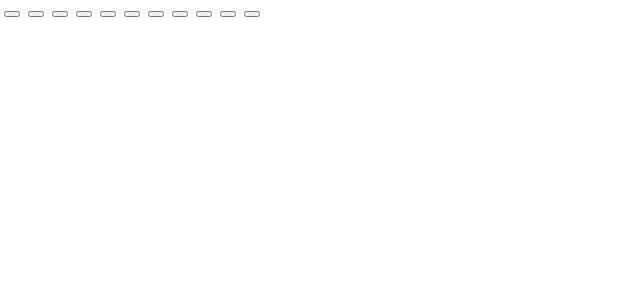
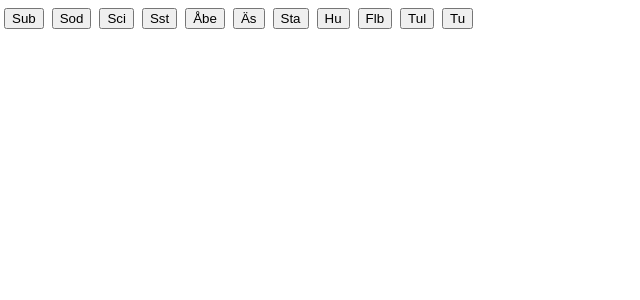
Before and after one commit to rhersen/countdown-vite, a React (Vite) app: page / in a window 1280 px wide. Shown: the top 300 px of the page, without its empty margins (0-640 px from the left). Built offline with nearby package versions, Linux system fonts and the light colour scheme; no server answers.

Commit message:
convert from class to hooks

```diff
--- a/src/App.tsx
+++ b/src/App.tsx
@@ -1,62 +1,77 @@
-import { Component } from "react";
+import { useEffect, useState } from "react";
 import "./App.css";
 import { add, formatISO, sub } from "date-fns";
-import TrainAnnouncement from "./TrainAnnouncement";
 import Table from "./Table";
 import { SearchParams } from "./SearchParams";
+import TrainAnnouncement from "./TrainAnnouncement";
 
 let intervalId: NodeJS.Timeout;
 
-type MyState = {
-  locations: { [key: string]: string };
-  announcements: TrainAnnouncement[];
-  msg: string;
-  now: Date;
-  eventSource?: EventSource;
-};
-
-class App extends Component {
-  state: MyState = {
-    locations: {},
-    announcements: [],
-    msg: "",
-    now: new Date(),
-  };
-
-  async componentDidMount() {
-    intervalId = setInterval(() => this.setState({ now: new Date() }), 990);
-    const response = await fetch("/.netlify/functions/locations");
-    this.setState({ locations: await response.json() });
-  }
-
-  componentWillUnmount() {
-    clearInterval(intervalId);
-  }
-
-  render() {
 function queryString(params: SearchParams) {
   return params.location
     ? `?location=${params.location}`
     : `?train=${params.trainId}`;
 }
 
+function App() {
+  const [locations, setLocations] = useState<Record<string, string>>({});
+  const [announcements, setAnnouncements] = useState<TrainAnnouncement[]>([]);
+  const [msg, setMsg] = useState("");
+  const [now, setNow] = useState(new Date());
+  const [eventSource, setEventSource] = useState<EventSource>();
+
+  function button(location: string) {
+    return (
+      <button
+        onClick={async () => {
+          const response = await fetch(
+            `/.netlify/functions/announcements?location=${location}`
+          );
+          const json = await response.json();
+          if (json.msg) setMsg(json.msg);
+          if (json.TrainAnnouncement) {
+            setAnnouncements(json.TrainAnnouncement);
+            setMsg("");
+          }
+        }}
+      >
+        {locations[location] ?? location}
+      </button>
+    );
+  }
+
+  useEffect(() => {
+    async function componentDidMount() {
+      intervalId = setInterval(() => setNow(new Date()), 990);
+      const response = await fetch("/.netlify/functions/locations");
+      setLocations(await response.json());
+    }
+
+    function componentWillUnmount() {
+      clearInterval(intervalId);
+    }
+
+    componentDidMount();
+
+    return componentWillUnmount;
+  }, []);
+
   const since = formatISO(sub(new Date(), { hours: 2 })).substring(0, 19);
   const until = formatISO(add(new Date(), { hours: 2 })).substring(0, 19);
-    const { msg, announcements, now, locations } = this.state;
 
   return (
     <div>
-        {this.button("Sub")}
-        {this.button("Sod")}
-        {this.button("Sci")}
-        {this.button("Sst")}
-        {this.button("Åbe")}
-        {this.button("Äs")}
-        {this.button("Sta")}
-        {this.button("Hu")}
-        {this.button("Flb")}
-        {this.button("Tul")}
-        {this.button("Tu")}
+      {button("Sub")}
+      {button("Sod")}
+      {button("Sci")}
+      {button("Sst")}
+      {button("Åbe")}
+      {button("Äs")}
+      {button("Sta")}
+      {button("Hu")}
+      {button("Flb")}
+      {button("Tul")}
+      {button("Tu")}
       <div>{msg}</div>
       <Table
         locations={locations}
@@ -71,15 +86,16 @@ class App extends Component {
           const json = await rsp.json();
 
           if (json.INFO) {
-              this.state.eventSource?.close();
-              const eventSource = new EventSource(json.INFO.SSEURL);
-              const self = this;
+            eventSource?.close();
+            setEventSource(new EventSource(json.INFO.SSEURL));
+
+            if (eventSource) {
               eventSource.onmessage = ({ data }: MessageEvent) => {
                 const trainAnnouncement: TrainAnnouncement[] =
                   JSON.parse(data).RESPONSE.RESULT[0].TrainAnnouncement;
-                self.setState(({ announcements }: MyState) => {
+                {
                   const found = announcements.findIndex(
-                    (announcement) =>
+                    (announcement: TrainAnnouncement) =>
                       announcement.LocationSignature ===
                       trainAnnouncement[0].LocationSignature
                   );
@@ -92,42 +108,17 @@ class App extends Component {
                         announcements.slice(found + 1)
                       ),
                   };
-                });
+                }
               };
-              this.setState({ eventSource });
             }
-            if (json.msg) this.setState({ msg: json.msg });
-            this.setAnnouncements(json.TrainAnnouncement);
+          }
+          if (json.msg) setMsg(json.msg);
+          setAnnouncements(json.TrainAnnouncement);
+          setMsg("");
         }}
-        />
+      />{" "}
     </div>
   );
 }
 
-  private setAnnouncements(announcements: Array<TrainAnnouncement>) {
-    if (announcements) this.setState({ announcements, msg: "" });
-  }
-
-  button(location: string) {
-    return (
-      <button
-        onClick={async () => {
-          const response = await fetch(
-            `/.netlify/functions/announcements?location=${location}`
-          );
-          const json = await response.json();
-          if (json.msg) this.setState({ msg: json.msg });
-          if (json.TrainAnnouncement)
-            this.setState({
-              announcements: json.TrainAnnouncement,
-              msg: "",
-            });
-        }}
-      >
-        {this.state.locations[location]}
-      </button>
-    );
-  }
-}
-
 export default App;
```
Lines whose indentation alone changed are shown as unchanged.
